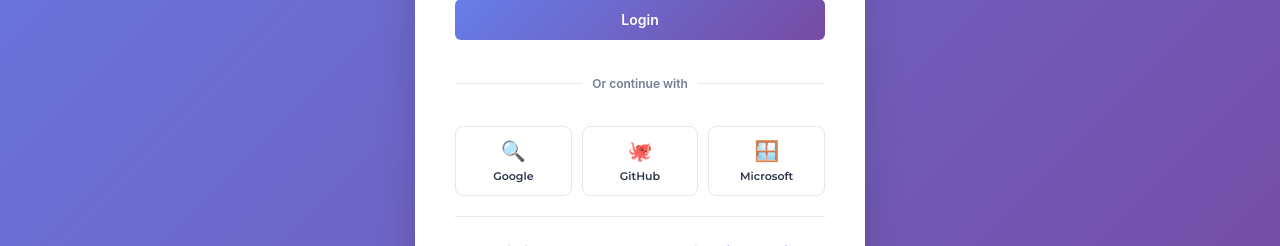
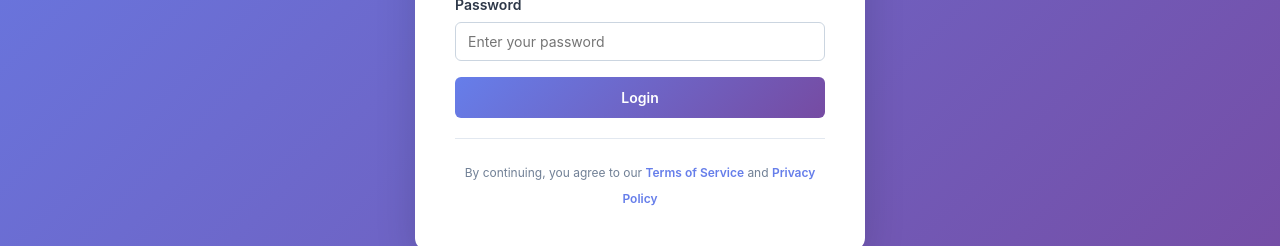
Before and after one commit to eUDrive/frontEnd, a React (Vite) app: page /auth in a window 1280 px wide. Shown: the part 516-762 px from the top of the page. Built offline with nearby package versions, Linux system fonts and the light colour scheme; no server answers.

Commit message:
Deleted Oauth registration possibility

```diff
--- a/src/pages/AuthPage.tsx
+++ b/src/pages/AuthPage.tsx
@@ -278,45 +278,6 @@ export const AuthPage: React.FC = () => {
           </form>
         )}
 
-        {/* Divider */}
-        <div className="auth-divider">
-          <span>Or continue with</span>
-        </div>
-
-        {/* OAuth Buttons */}
-        <div className="oauth-buttons">
-          <button
-            type="button"
-            className="oauth-btn"
-            onClick={() => handleOAuthLogin('google')}
-            disabled={isLoading}
-            title="Login with Google"
-          >
-            <span>🔍</span>
-            <span className="oauth-label">Google</span>
-          </button>
-          <button
-            type="button"
-            className="oauth-btn"
-            onClick={() => handleOAuthLogin('github')}
-            disabled={isLoading}
-            title="Login with GitHub"
-          >
-            <span>🐙</span>
-            <span className="oauth-label">GitHub</span>
-          </button>
-          <button
-            type="button"
-            className="oauth-btn"
-            onClick={() => handleOAuthLogin('microsoft')}
-            disabled={isLoading}
-            title="Login with Microsoft"
-          >
-            <span>🪟</span>
-            <span className="oauth-label">Microsoft</span>
-          </button>
-        </div>
-
         {/* Footer */}
         <div className="auth-footer">
           <small>
```
